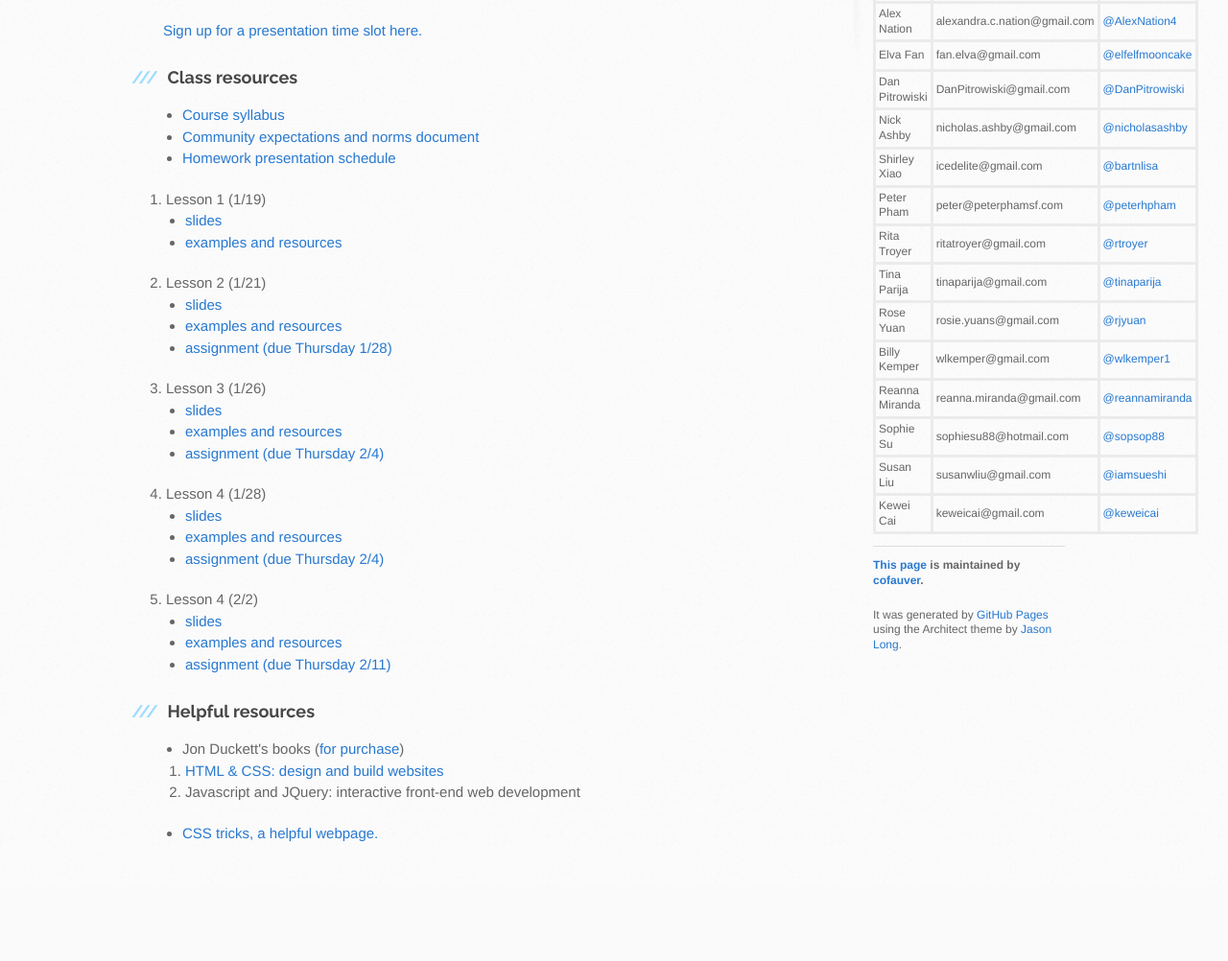
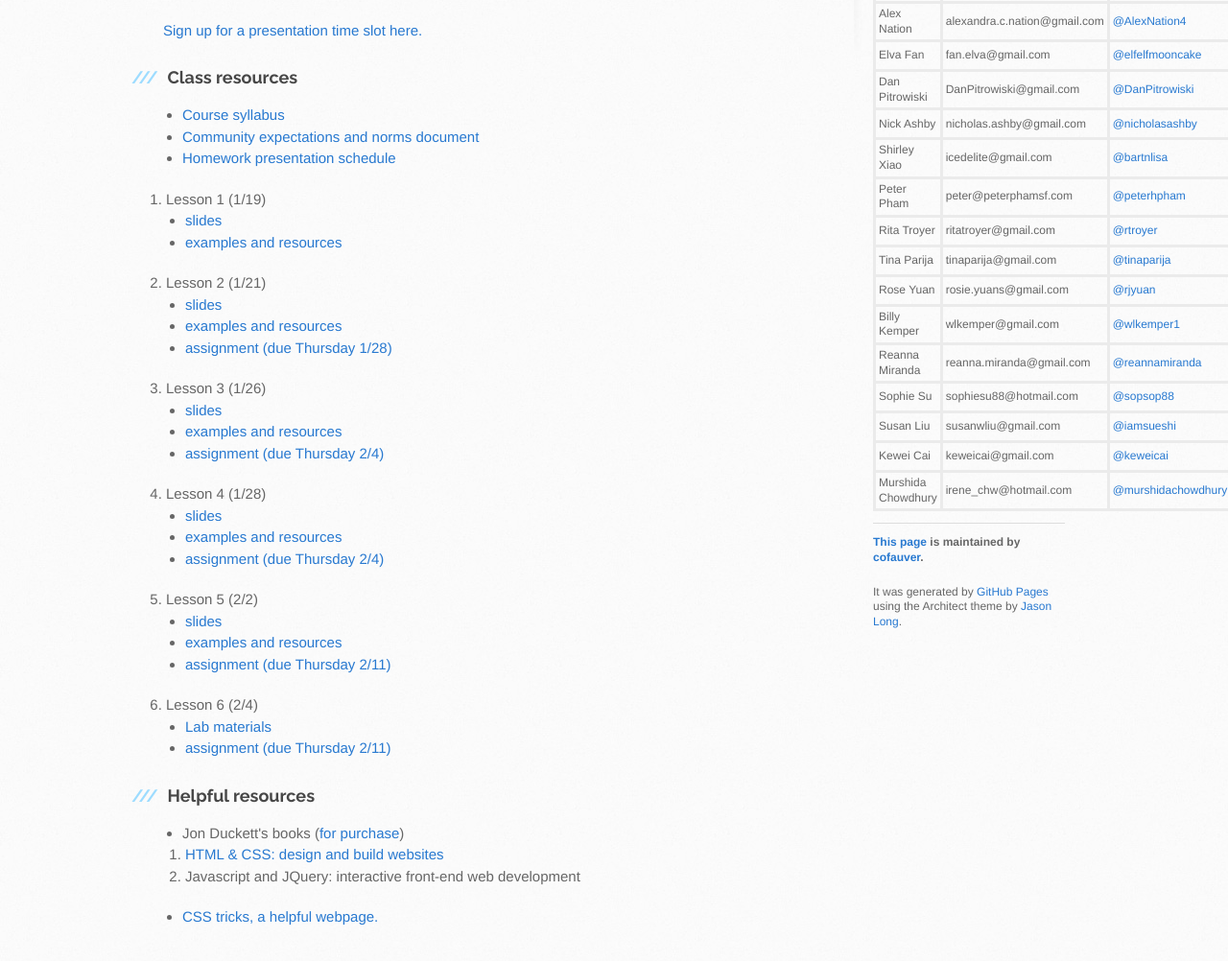
Before and after one commit to cofauver/fewd40, a plain HTML site: page index.html in a window 1280 px wide. Shown: the part 683-1685 px from the top of the page at 96% size. Before the commit the page ends 1606 px from the top, so only its background shows below. Drawn offline with Linux system fonts and the light colour scheme.

Commit message:
adding lesson 6 lab link

```diff
--- a/index.html
+++ b/index.html
@@ -133,13 +133,23 @@
                 </li>
               </ul>
             </li>
-            <li>Lesson 4 (2/2)
+            <li>Lesson 5 (2/2)
               <ul>
                 <li>
                   <a href="https://docs.google.com/presentation/d/1qspmLJNDAMmJQTGUHl0p2PTjJQ8zGw8qdtGKJqL84QY/edit?usp=sharing">slides</a>
                 </li>
                 <li>
                   <a href="https://github.com/cofauver/fewd40/tree/master/lesson5">examples and resources</a>
+                </li>
+                <li>
+                  <a href="https://github.com/cofauver/fewd40/tree/master/lesson5/assignment">assignment (due Thursday 2/11)</a>
+                </li>
+              </ul>
+            </li>
+            <li>Lesson 6 (2/4)
+              <ul>
+                <li>
+                  <a href="https://github.com/cofauver/fewd40/tree/master/lesson6">Lab materials</a>
                 </li>
                 <li>
                   <a href="https://github.com/cofauver/fewd40/tree/master/lesson5/assignment">assignment (due Thursday 2/11)</a>
@@ -266,6 +276,11 @@
               <td> keweicai@gmail.com</td>
               <td><a href="https://github.com/keweicai" class="user-mention">@keweicai</a></td>
             </tr>
+            <tr>
+              <td>Murshida Chowdhury</td>
+              <td> irene_chw@hotmail.com</td>
+              <td><a href="https://github.com/murshidachowdhury" class="user-mention">@murshidachowdhury</a></td>
+            </tr>
           </table>
 
           <hr>
```
